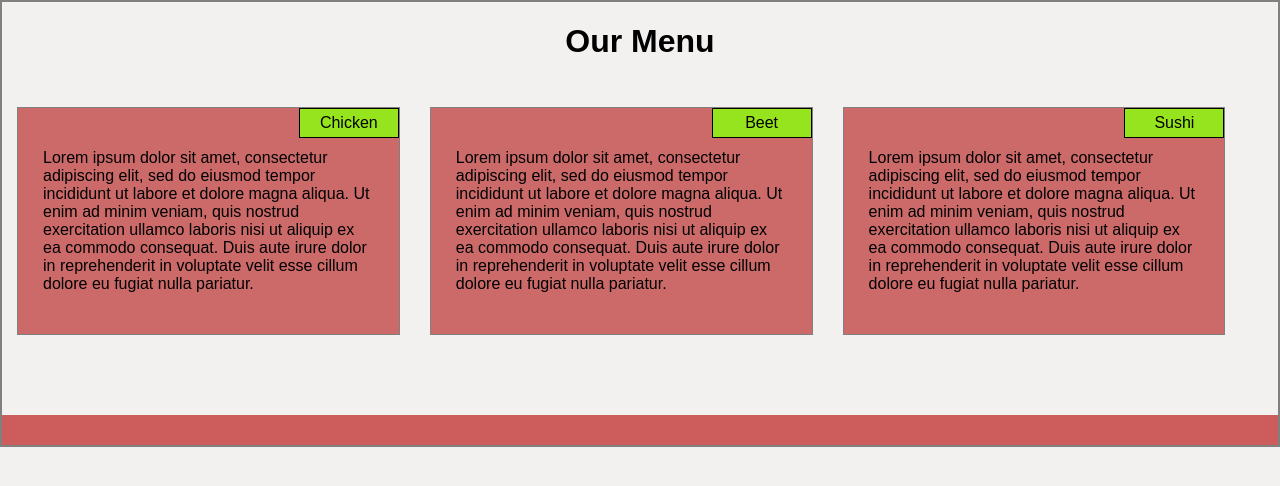
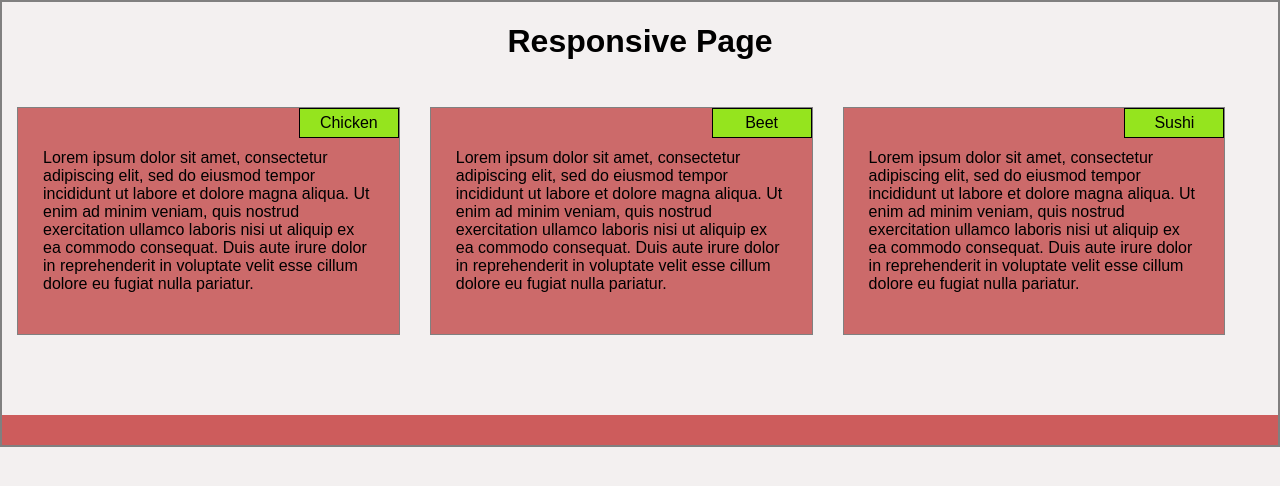
Before and after one commit to Rumecollins/Responsive-paga, a plain HTML site: page index.html in a window 1280 px wide. Drawn offline with Linux system fonts and the light colour scheme.

Commit message:
Update index.html

```diff
--- a/index.html
+++ b/index.html
@@ -8,7 +8,7 @@
     <link rel="stylesheet" href="./css/index.css">
 </head>
 <body>
-    <h1>Our Menu</h1>
+    <h1>Responsive Page</h1>
 
     <section class="section-one">
         <div class="title">Chicken</div>
```
